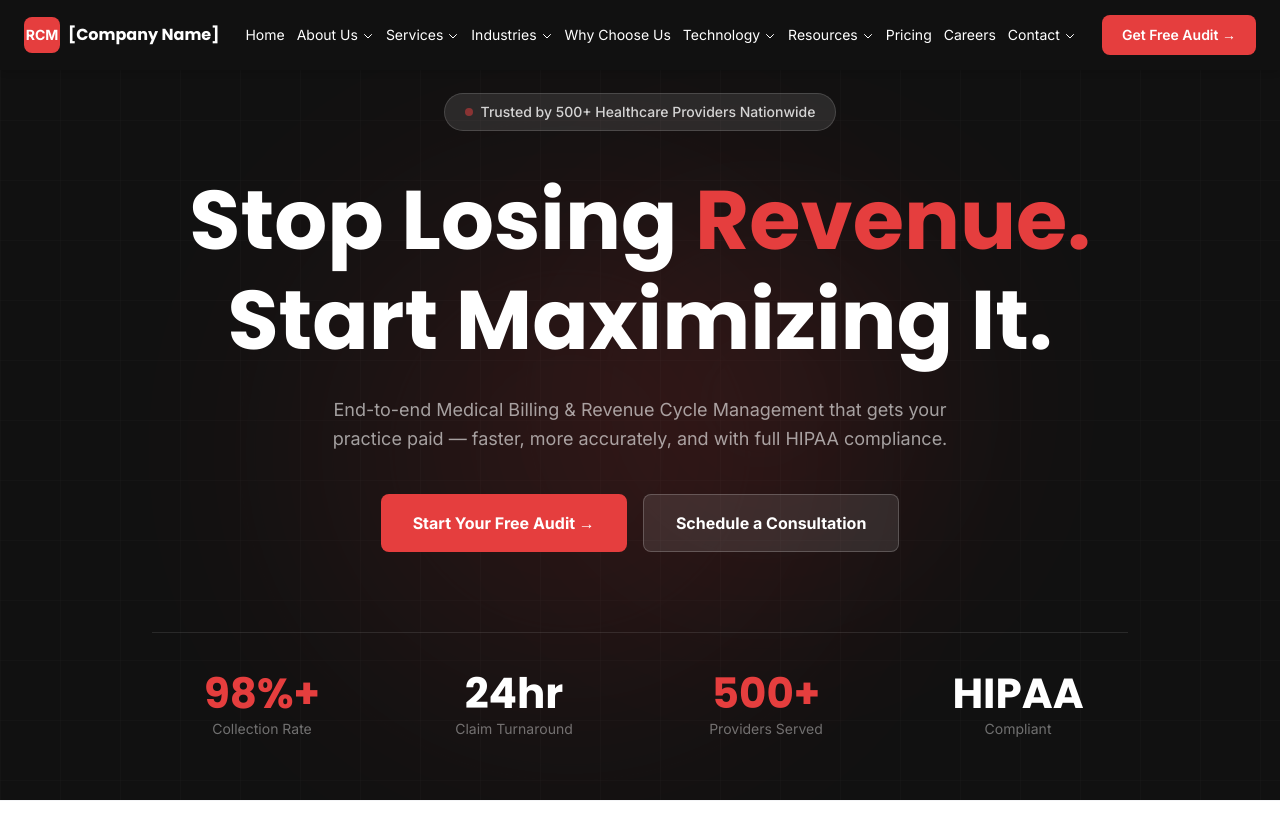
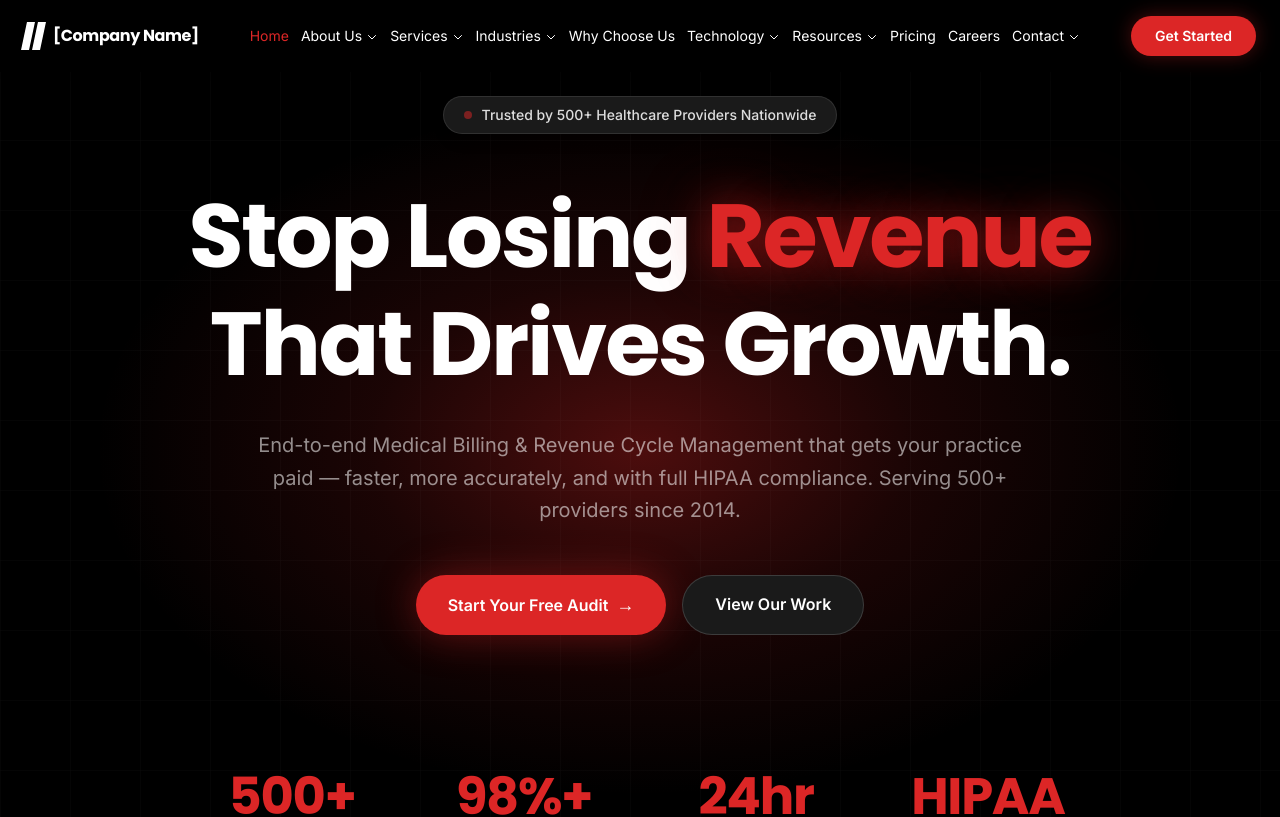
Before and after one commit to raffayprogrammer/Website, a Next.js app: page / in a window 1280 px wide. Shown: the top 817 px of the page. Built offline with nearby package versions, Linux system fonts and the light colour scheme.

Commit message:
Refine theme to match byredstone: pure black bg, vibrant red, glowing headline, rounded-full CTAs, minimal logo, active nav state

```diff
--- a/src/app/globals.css
+++ b/src/app/globals.css
@@ -1,12 +1,12 @@
 @import "tailwindcss";
 
 @theme {
-  --color-navy:    #111111;
-  --color-cyan:    #e53e3e;
+  --color-navy:    #000000;
+  --color-cyan:    #dc2626;
   --color-blue-mid: #4A6FA5;
   --color-ice:     #f5f5f5;
-  --color-charcoal:#111111;
-  --color-body:    #666666;
+  --color-charcoal:#0a0a0a;
+  --color-body:    #6b6b6b;
   --color-teal:    #00796B;
   --color-amber:   #E65100;
   --color-footer:  #000000;
@@ -83,7 +83,7 @@ h4 { font-weight: 600; }
 .card-hover:hover {
   transform: translateY(-4px);
   box-shadow: 0 8px 32px rgba(0, 0, 0, 0.12);
-  border-left-color: #e53e3e;
+  border-left-color: #dc2626;
 }
 
 /* Logo strip — grayscale to color on hover */
--- a/src/components/Navbar.tsx
+++ b/src/components/Navbar.tsx
@@ -1,6 +1,7 @@
 "use client";
 import { useState, useEffect } from "react";
 import Link from "next/link";
+import { usePathname } from "next/navigation";
 
 /* ────────────────────────────────────────────────────────────────────────── */
 /*  Nav data                                                                  */
@@ -250,6 +251,7 @@ function MobileSection({
 export default function Navbar() {
   const [mobileOpen, setMobileOpen] = useState(false);
   const [scrolled, setScrolled] = useState(false);
+  const pathname = usePathname();
 
   useEffect(() => {
     const onScroll = () => setScrolled(window.scrollY > 20);
@@ -258,6 +260,7 @@ export default function Navbar() {
   }, []);
 
   const close = () => setMobileOpen(false);
+  const isActive = (href: string) => pathname === href;
 
   return (
     <header
@@ -265,20 +268,21 @@ export default function Navbar() {
         scrolled ? "shadow-lg" : "shadow-md"
       }`}
     >
-      <div className="max-w-[1400px] mx-auto px-6 flex items-center h-[70px] gap-6">
-        {/* Logo — pinned left */}
-        <Link href="/" className="flex items-center gap-2 shrink-0">
-          <div className="w-9 h-9 bg-cyan rounded-lg flex items-center justify-center">
-            <span className="text-white font-bold text-sm">RCM</span>
+      <div className="max-w-[1400px] mx-auto px-6 flex items-center h-[72px] gap-6">
+        {/* Logo — minimal mark like byredstone */}
+        <Link href="/" className="flex items-center gap-2.5 shrink-0 group">
+          <div className="flex items-center gap-[3px]">
+            <span className="block w-2 h-7 bg-white -skew-x-12 group-hover:bg-cyan transition-colors" />
+            <span className="block w-2 h-7 bg-white -skew-x-12 group-hover:bg-cyan transition-colors" />
           </div>
-          <span className="text-white font-bold text-base font-[family-name:var(--font-poppins)] hidden sm:inline whitespace-nowrap">
+          <span className="text-white font-bold text-base font-[family-name:var(--font-poppins)] hidden sm:inline whitespace-nowrap tracking-tight">
             [Company Name]
           </span>
         </Link>
 
         {/* Desktop Nav — fills middle, centered */}
         <nav className="hidden xl:flex flex-1 items-center justify-center gap-3 text-white text-sm">
-          <Link href="/" className="hover:text-cyan transition-colors py-7 whitespace-nowrap">
+          <Link href="/" className={`hover:text-cyan transition-colors py-7 whitespace-nowrap ${isActive("/") ? "text-cyan" : ""}`}>
             Home
           </Link>
           <SimpleDropdown label="About Us" items={aboutItems} width="w-72" />
@@ -302,9 +306,9 @@ export default function Navbar() {
         <div className="hidden xl:flex items-center shrink-0 ml-auto">
           <Link
             href="/free-audit"
-            className="bg-cyan text-white px-5 py-2.5 rounded-lg hover:bg-[#0090B0] transition-colors whitespace-nowrap text-sm font-semibold"
+            className="bg-cyan text-white px-6 py-2.5 rounded-full hover:bg-[#b91c1c] transition-colors whitespace-nowrap text-sm font-semibold shadow-[0_0_20px_rgba(220,38,38,0.35)]"
           >
-            Get Free Audit →
+            Get Started
           </Link>
         </div>
 
--- a/src/components/sections/Hero.tsx
+++ b/src/components/sections/Hero.tsx
@@ -2,85 +2,96 @@ import Link from "next/link";
 
 export default function Hero() {
   return (
-    <section className="relative min-h-[100vh] flex flex-col items-center justify-center bg-navy overflow-hidden pt-20 pb-0">
+    <section className="relative min-h-[100vh] flex flex-col items-center justify-center bg-black overflow-hidden pt-24 pb-0">
+
+      {/* Big red radial glow centered behind the headline */}
+      <div
+        className="absolute top-1/2 left-1/2 -translate-x-1/2 -translate-y-1/2 w-[1100px] h-[700px] pointer-events-none"
+        style={{
+          background:
+            "radial-gradient(ellipse at center, rgba(220,38,38,0.35) 0%, rgba(220,38,38,0.12) 35%, rgba(0,0,0,0) 70%)",
+        }}
+      />
 
       {/* Subtle grid background */}
       <div
-        className="absolute inset-0 opacity-[0.06]"
+        className="absolute inset-0 opacity-[0.04] pointer-events-none"
         style={{
-          backgroundImage: `linear-gradient(rgba(255,255,255,0.3) 1px, transparent 1px),
-                            linear-gradient(90deg, rgba(255,255,255,0.3) 1px, transparent 1px)`,
-          backgroundSize: "60px 60px",
+          backgroundImage: `linear-gradient(rgba(255,255,255,0.5) 1px, transparent 1px),
+                            linear-gradient(90deg, rgba(255,255,255,0.5) 1px, transparent 1px)`,
+          backgroundSize: "70px 70px",
         }}
       />
-
-      {/* Red glow blobs */}
-      <div className="absolute top-1/4 left-1/4 w-[500px] h-[500px] rounded-full bg-cyan opacity-10 blur-[120px] pointer-events-none" />
-      <div className="absolute bottom-1/4 right-1/4 w-[400px] h-[400px] rounded-full bg-cyan opacity-8 blur-[100px] pointer-events-none" />
 
       {/* Center content */}
       <div className="relative z-10 max-w-5xl mx-auto px-6 w-full text-center flex flex-col items-center">
 
-        {/* Trust badge */}
-        <div className="inline-flex items-center gap-2 bg-white/10 border border-white/15 rounded-full px-5 py-2 mb-10">
+        {/* Trust badge — dark pill matching byredstone */}
+        <div className="inline-flex items-center gap-2.5 bg-[#1a1a1a] border border-white/10 rounded-full px-5 py-2 mb-12 shadow-lg">
           <span className="w-2 h-2 rounded-full bg-cyan animate-pulse shrink-0" />
-          <span className="text-white/80 text-sm font-medium">
+          <span className="text-white/85 text-sm font-medium">
             Trusted by 500+ Healthcare Providers Nationwide
           </span>
         </div>
 
-        {/* Headline */}
+        {/* Headline — red word in middle with glow */}
         <h1
-          className="text-white font-bold font-[family-name:var(--font-poppins)] leading-[1.08] mb-6"
-          style={{ fontSize: "clamp(48px, 6.5vw, 84px)" }}
+          className="text-white font-bold font-[family-name:var(--font-poppins)] leading-[1.05] mb-8 tracking-tight"
+          style={{ fontSize: "clamp(48px, 7vw, 92px)" }}
         >
           Stop Losing{" "}
-          <span className="text-cyan">Revenue.</span>
+          <span
+            className="text-cyan"
+            style={{
+              textShadow: "0 0 40px rgba(220,38,38,0.5), 0 0 80px rgba(220,38,38,0.3)",
+            }}
+          >
+            Revenue
+          </span>
           <br />
-          Start Maximizing It.
+          That Drives Growth.
         </h1>
 
         {/* Subheadline */}
-        <p className="text-white/60 text-lg leading-relaxed max-w-2xl mb-10">
+        <p className="text-white/55 text-lg md:text-xl leading-relaxed max-w-3xl mb-12">
           End-to-end Medical Billing &amp; Revenue Cycle Management that gets
           your practice paid — faster, more accurately, and with full HIPAA
-          compliance.
+          compliance. Serving 500+ providers since 2014.
         </p>
 
-        {/* CTAs */}
-        <div className="flex flex-wrap gap-4 justify-center mb-20">
+        {/* CTAs — rounded full like byredstone */}
+        <div className="flex flex-wrap gap-4 justify-center mb-24">
           <Link
             href="/free-audit"
-            className="bg-cyan text-white font-bold text-base px-8 py-4 rounded-lg hover:opacity-90 transition-opacity inline-flex items-center gap-2"
+            className="bg-cyan text-white font-semibold text-base px-8 py-4 rounded-full hover:bg-[#b91c1c] transition-colors inline-flex items-center gap-2 shadow-[0_0_40px_rgba(220,38,38,0.4)]"
           >
-            Start Your Free Audit →
+            Start Your Free Audit
+            <span className="text-lg">→</span>
           </Link>
           <Link
             href="/contact"
-            className="bg-white/10 border border-white/20 text-white font-bold text-base px-8 py-4 rounded-lg hover:bg-white/15 transition-colors"
+            className="bg-[#1a1a1a] border border-white/15 text-white font-semibold text-base px-8 py-4 rounded-full hover:bg-[#252525] transition-colors"
           >
-            Schedule a Consultation
+            View Our Work
           </Link>
         </div>
 
-        {/* Stats row — pinned to bottom of hero like byredstone */}
-        <div className="w-full border-t border-white/10 pt-10 pb-12 grid grid-cols-2 md:grid-cols-4 gap-8">
+        {/* Stats row */}
+        <div className="w-full pt-10 pb-12 grid grid-cols-2 md:grid-cols-4 gap-8 max-w-4xl">
           {[
-            { value: "98%+",  label: "Collection Rate",   accent: true },
-            { value: "24hr",  label: "Claim Turnaround",  accent: false },
-            { value: "500+",  label: "Providers Served",  accent: true },
-            { value: "HIPAA", label: "Compliant",         accent: false },
+            { value: "500+",  label: "Providers Served"  },
+            { value: "98%+",  label: "Collection Rate"   },
+            { value: "24hr",  label: "Claim Turnaround"  },
+            { value: "HIPAA", label: "Compliant"         },
           ].map((s) => (
-            <div key={s.label} className="flex flex-col items-center gap-1">
+            <div key={s.label} className="flex flex-col items-center gap-2">
               <span
-                className={`font-bold font-[family-name:var(--font-poppins)] leading-none ${
-                  s.accent ? "text-cyan" : "text-white"
-                }`}
-                style={{ fontSize: "clamp(28px, 3.5vw, 42px)" }}
+                className="text-cyan font-bold font-[family-name:var(--font-poppins)] leading-none tracking-tight"
+                style={{ fontSize: "clamp(32px, 4vw, 56px)" }}
               >
                 {s.value}
               </span>
-              <span className="text-white/40 text-sm">{s.label}</span>
+              <span className="text-white/45 text-sm">{s.label}</span>
             </div>
           ))}
         </div>
```
